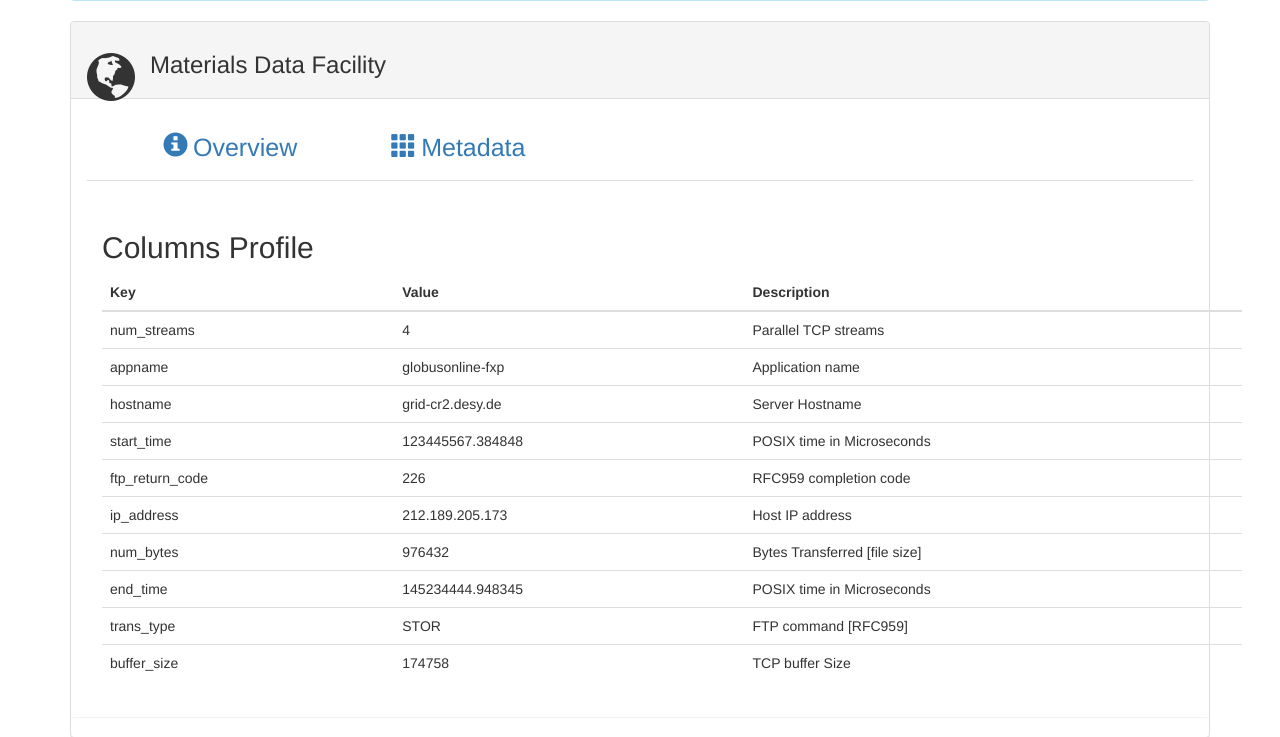
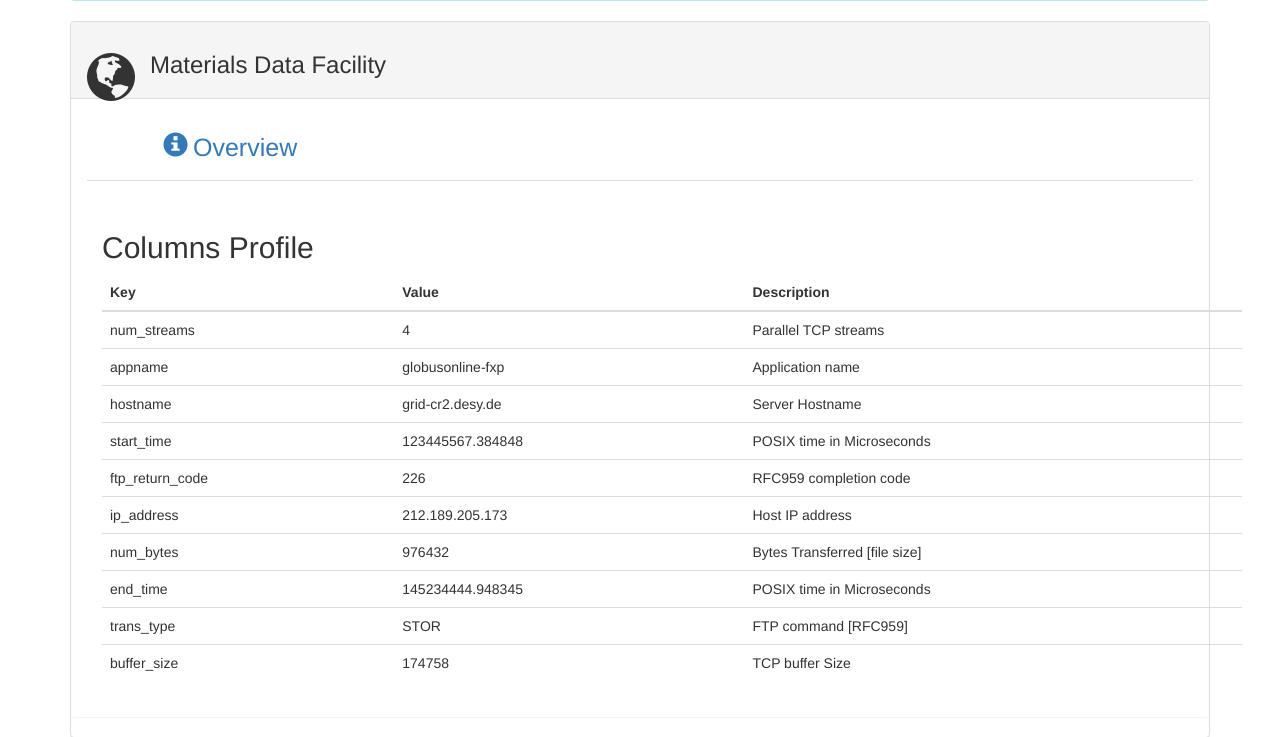
Before and after one commit to globus/django-globus-portal-framework, a Django app: page /test/metadata in a window 1280 px wide. Shown: the part 51-788 px from the top of the page. Run offline with Django 3.2, Linux system fonts and the light colour scheme.

Commit message:
Disabled metadata tab
It is only currently used for mock data

```diff
--- a/globus_portal_framework/search/templates/components/detail-base.html
+++ b/globus_portal_framework/search/templates/components/detail-base.html
@@ -42,9 +42,9 @@
               <li class="nav-item">
                 <a class="nav-link active" href="{% url 'detail' index subject %}"><span class="glyphicon glyphicon-info-sign" aria-hidden="true"></span>Overview</a>
               </li>
-              <li class="nav-item">
-                <a class="nav-link" href="{% url 'detail-metadata' index subject %}"><span class="glyphicon glyphicon-th" aria-hidden="true"></span>Metadata</a>
-              </li>
+              <!--<li class="nav-item">-->
+                <!--<a class="nav-link" href="{% url 'detail-metadata' index subject %}"><span class="glyphicon glyphicon-th" aria-hidden="true"></span>Metadata</a>-->
+              <!--</li>-->
             </ul>
 
             <div class="container">
```
